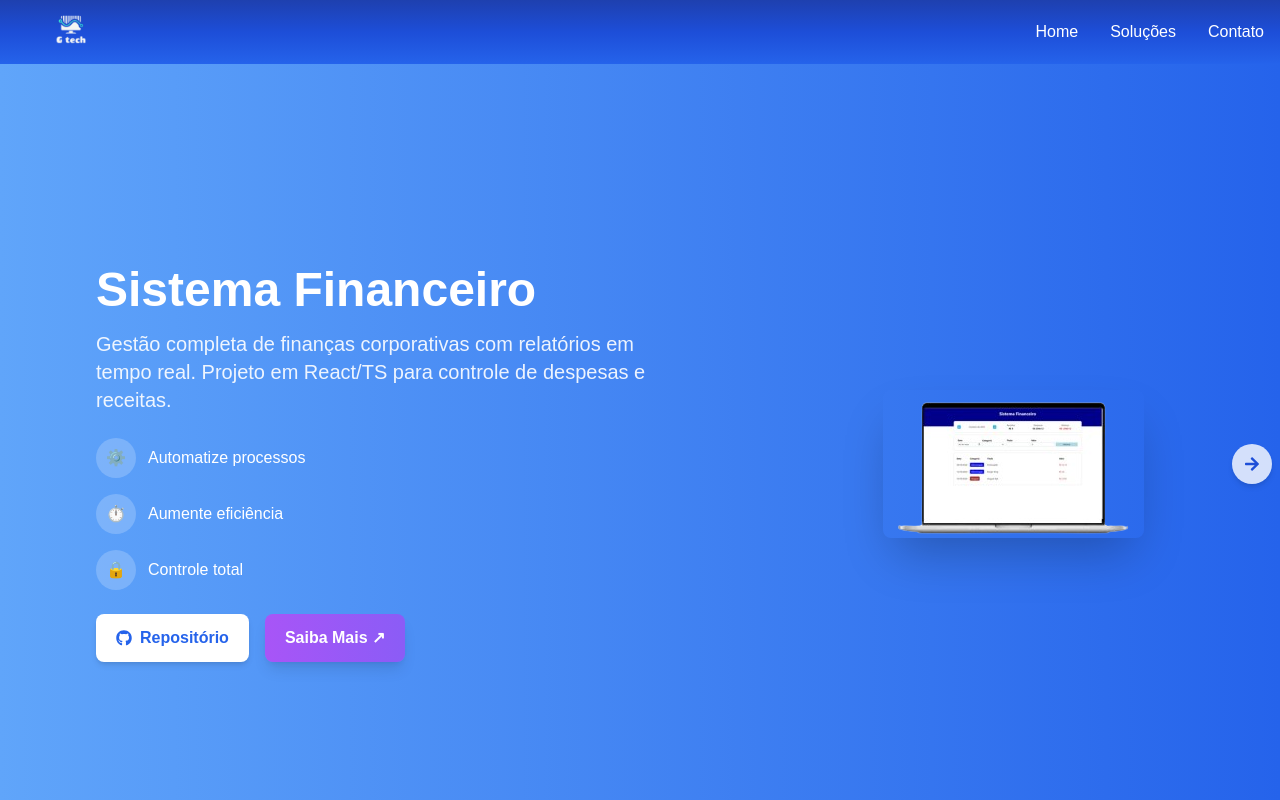
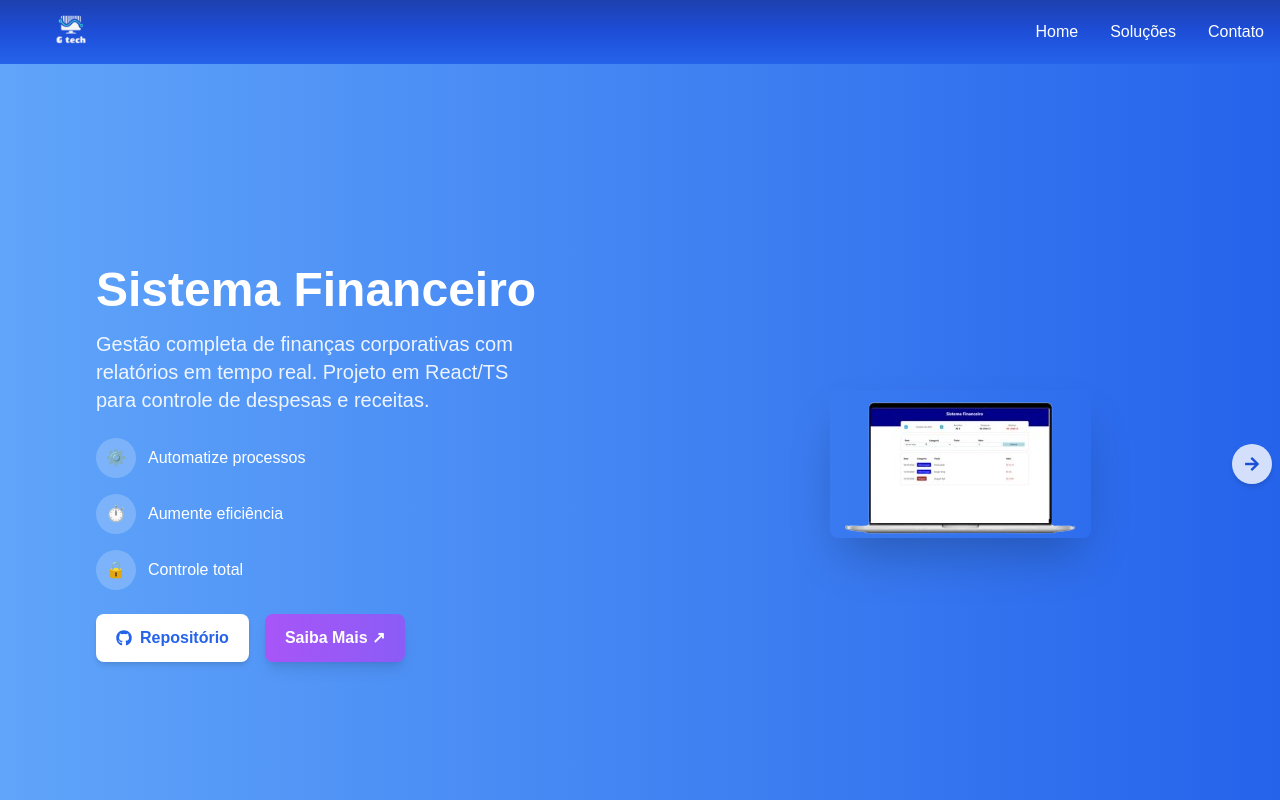
Before and after one commit to GabrielVieira-Code/gtech_portifolio, a Next.js app: page /pages/cases in a window 1280 px wide. Shown: the top 800 px of the page. Built offline with nearby package versions, Linux system fonts and the light colour scheme.

Commit message:
atualizaçao

```diff
--- a/app/pages/cases/page.tsx
+++ b/app/pages/cases/page.tsx
@@ -84,7 +84,7 @@ export default function Cases() {
           <section className="w-full h-screen relative bg-gradient-to-r from-blue-400 to-blue-600 rounded-none shadow-xl overflow-hidden">
             <div className="grid grid-cols-1 md:grid-cols-12 items-center h-full">
               {/* Left content */}
-              <div className="md:col-span-7 p-10 md:p-24 text-white h-full flex flex-col justify-center">
+              <div className="md:col-span-6 p-10 md:p-24 text-white h-full flex flex-col justify-center">
                 <h1 className="text-4xl md:text-5xl font-extrabold mb-4">{active.title}</h1>
                 <p className="text-lg md:text-xl opacity-90 mb-6">{active.description}</p>
 
@@ -116,11 +116,11 @@ export default function Cases() {
               </div>
 
               {/* Right image */}
-              <div className="md:col-span-5 relative p-8 md:p-12 bg-white/0 flex items-center justify-center h-full">
+              <div className="md:col-span-6 relative p-6 md:p-8 bg-white/0 flex items-center justify-center h-full">
                 <Link href={active.repo} target="_blank" className="block rounded-lg overflow-hidden shadow-2xl max-w-full">
-                  <Image src={active.image} alt={active.title} width={1600} height={1000} className="w-full max-w-[1000px] h-auto object-contain hidden md:block" />
-                  {/* show smaller image on mobile */}
-                  <Image src={active.image} alt={active.title} width={900} height={600} className="w-4/5 h-auto object-contain md:hidden" />
+                  <Image src={active.image} alt={active.title} width={2000} height={1250} className="w-full max-w-[1200px] lg:max-w-[1400px] h-auto object-contain hidden md:block" />
+                  {/* show larger image on mobile */}
+                  <Image src={active.image} alt={active.title} width={1200} height={800} className="w-11/12 h-auto object-contain md:hidden" />
                 </Link>
               </div>
             </div>
```
